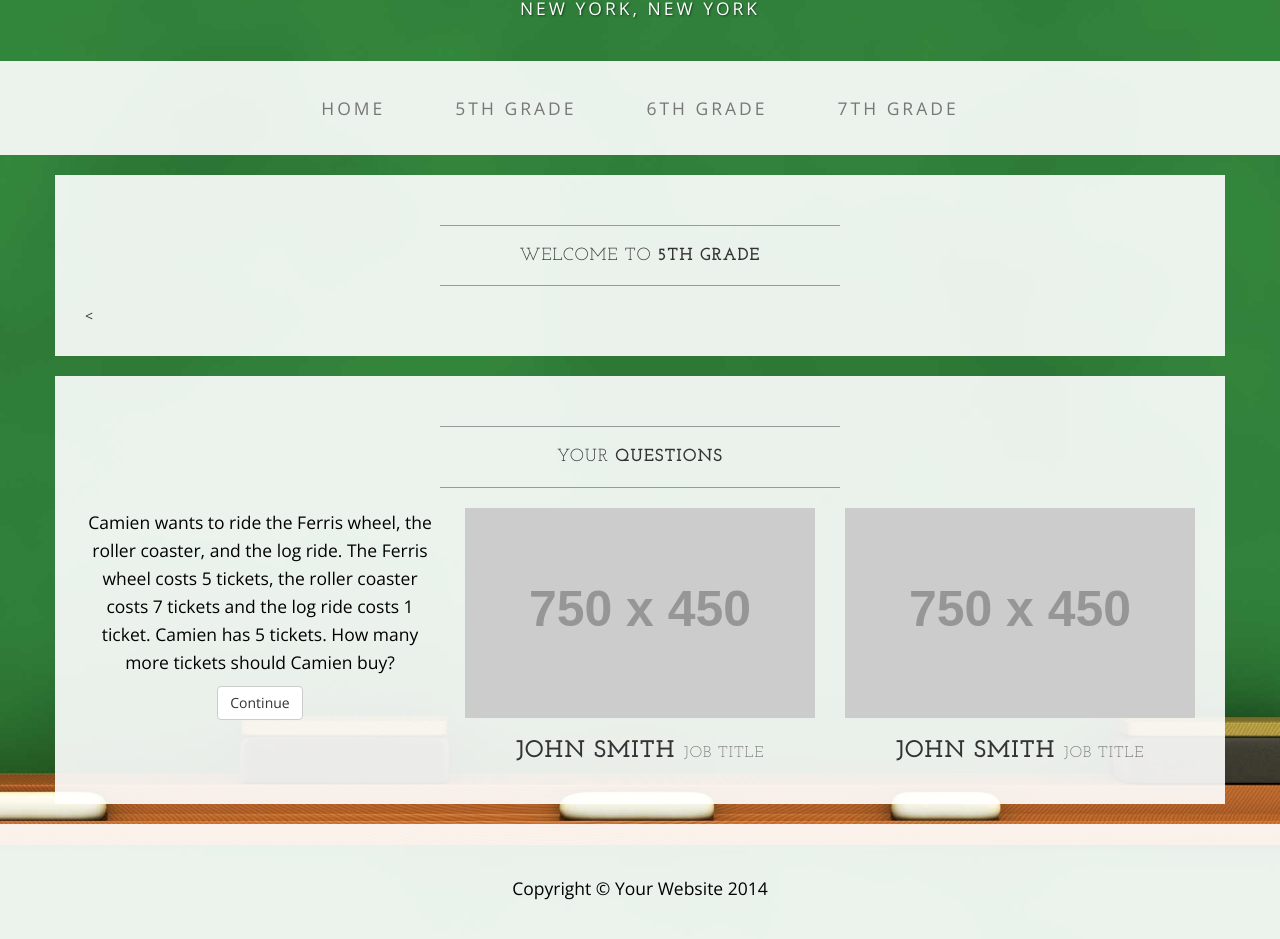
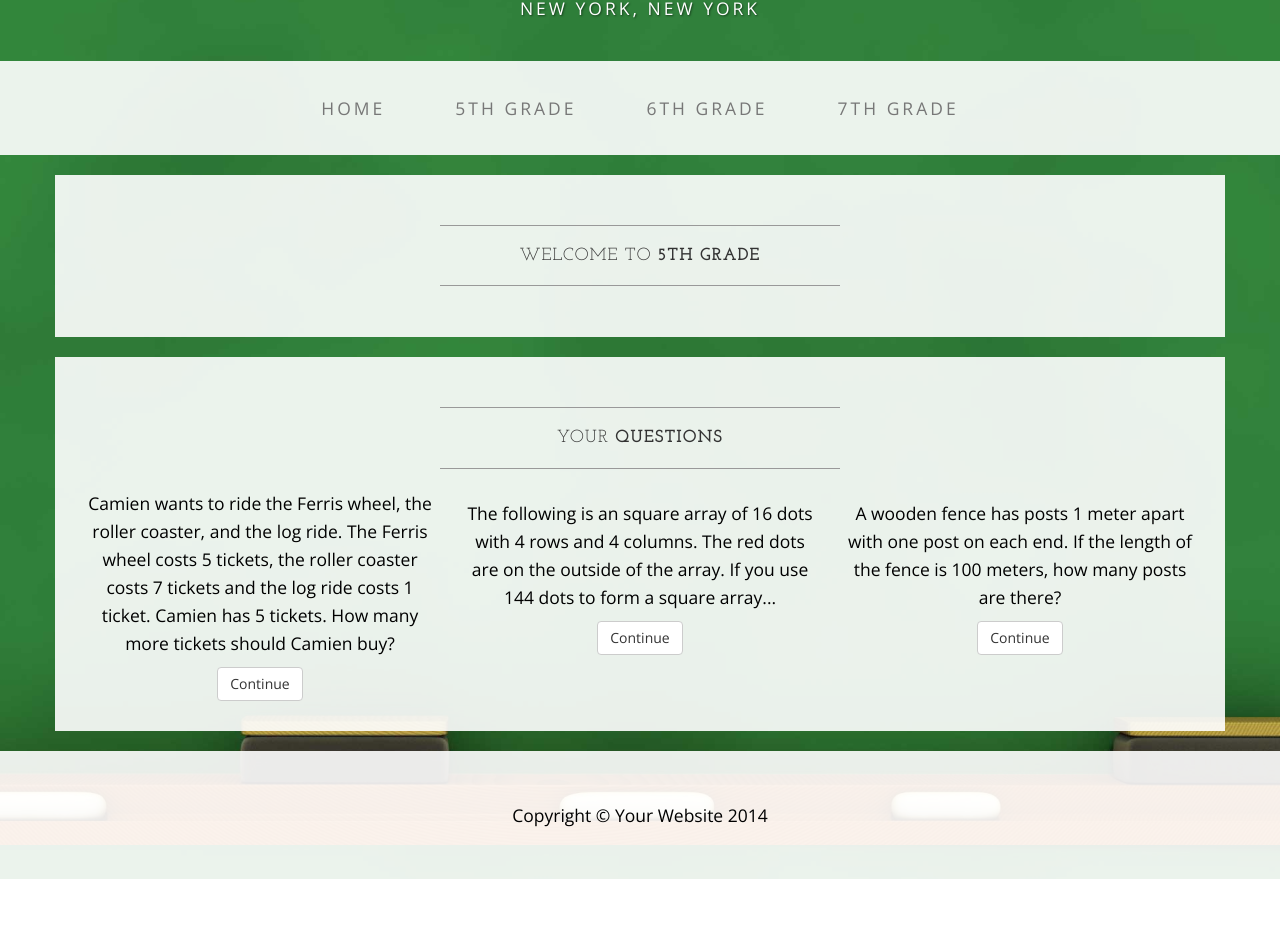
Before and after one commit to pmohabir2/liftofflabs, a plain HTML site: page fifth.html in a window 1280 px wide. Shown: the part 115-1054 px from the top of the page. After the commit the page ends 994 px from the top, so only its background shows below. Drawn offline with nearby package versions, Linux system fonts and the light colour scheme; placeholder pictures from the web are drawn by us.

Commit message:
AHHHHHHHH

```diff
--- a/fifth.html
+++ b/fifth.html
@@ -83,7 +83,7 @@
                     <hr>
                 </div>
                 <div class="col-md-6">
-                    <<!-- img class="img-responsive img-border-left" src="http://www.utdanacenter.org/mathtoolkit/mmacd/curric/os/images/image12.gif" alt="" height="42" width="100"> -->
+                    <!-- img class="img-responsive img-border-left" src="http://www.utdanacenter.org/mathtoolkit/mmacd/curric/os/images/image12.gif" alt="" height="42" width="100"> -->
                 </div>
                 <div class="col-md-6">
                     <!-- <p>Camien wants to ride the Ferris wheel, the roller coaster, and the log ride. The Ferris wheel costs 5 tickets, the roller coaster costs 7 tickets and the log ride costs 1 ticket. Camien has 5 tickets. How many more tickets should Camien buy?</p> -->
@@ -116,16 +116,30 @@
                 </div>
                 <!--End of Question 1-->
                 <div class="col-sm-4 text-center">
-                    <img class="img-responsive" src="http://placehold.it/750x450" alt="">
+                    <p></p>
+                    <p>The following is an square array of 16 dots with 4 rows and 4 columns. The red dots are on the outside of the array. If you use 144 dots to form a square array...</p>
+                    <div class="btn-group" role="group" aria-label="...">
+                      <!-- <button type="button" class="btn btn-default">Left</button> -->
+                      <button type="button" class="btn btn-default">Continue</button><!--
+                      <button type="button" class="btn btn-default">Right</button> -->
+                    </div>
+                    <!-- <img class="img-responsive" src="http://placehold.it/750x450" alt=""> -->
+                    <!-- <h3>John Smith
+                        <small>Job Title</small> -->
+                    <!-- </h3> -->
+                </div>
+                <div class="col-sm-4 text-center">
+                    <p></p>
+                    <p>A wooden fence has posts 1 meter apart with one post on each end.  If the length of the fence is 100 meters, how many posts are there?</p>
+                    <div class="btn-group" role="group" aria-label="...">
+                      <!-- <button type="button" class="btn btn-default">Left</button> -->
+                      <button type="button" class="btn btn-default">Continue</button><!--
+                      <button type="button" class="btn btn-default">Right</button> -->
+                    </div>
+                    <!-- img class="img-responsive" src="http://placehold.it/750x450" alt="">
                     <h3>John Smith
                         <small>Job Title</small>
-                    </h3>
-                </div>
-                <div class="col-sm-4 text-center">
-                    <img class="img-responsive" src="http://placehold.it/750x450" alt="">
-                    <h3>John Smith
-                        <small>Job Title</small>
-                    </h3>
+                    </h3> -->
                 </div>
                 <div class="clearfix"></div>
             </div>
```
